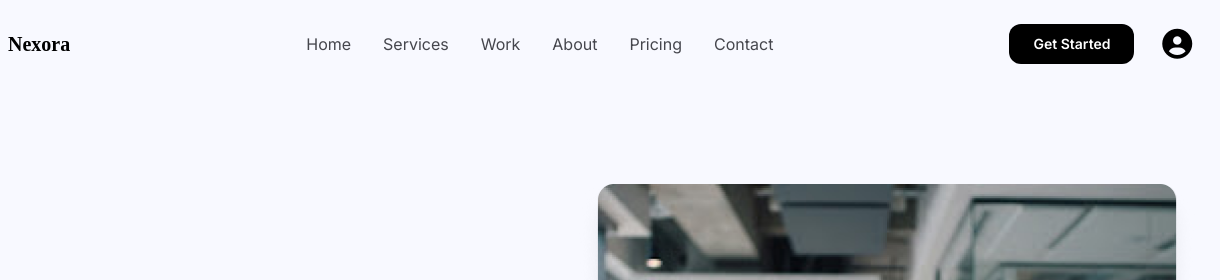
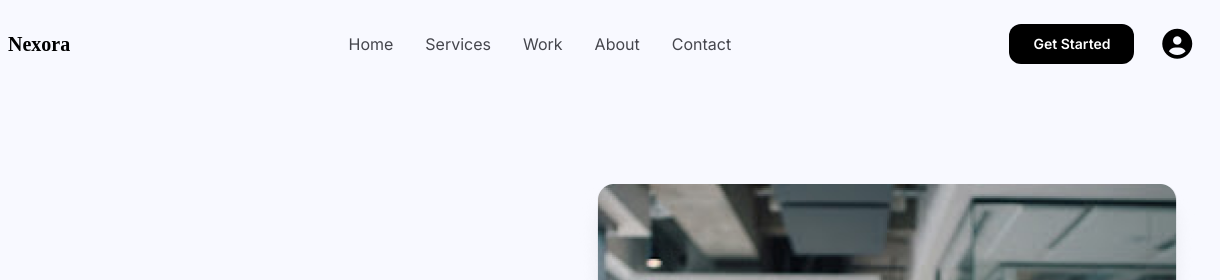
Before and after one commit to emonahmed-dev/CodeOrbit_ResponsiveLandingPage, a website: page index.html in a window 1280 px wide. Shown: the top 280 px of the page, 60-1280 px from the left. Drawn offline with Linux system fonts and the light colour scheme; a web font is replaced by a local one.

Commit message:
final code

```diff
--- a/index.html
+++ b/index.html
@@ -18,18 +18,17 @@
 
 <body>
   <header class="max-w-7xl mx-auto">
-    <nav>
+    <nav id="home">
       <div class="flex items-center justify-between gap-3 py-6 md:px-6 px-3 cursor-pointer">
         <img src="./assets/Nexora Logo.png" alt="logo" />
         <h2 class="font-bold text-xl">Nexora</h2>
       </div>
       <ul class="hidden lg:flex items-center justify-center gap-8">
-        <li>Home</li>
-        <li>Services</li>
-        <li>Work</li>
-        <li>About</li>
-        <li>Pricing</li>
-        <li>Contact</li>
+        <li> <a href="#home"></a> Home</li>
+        <li> <a href="#services"></a> Services</li>
+        <li> <a href="#work"></a> Work</li>
+        <li> <a href="#about"></a> About</li>
+        <li> <a href="#contact"></a> Contact</li>
       </ul>
       <div class="hidden lg:flex items-center justify-between gap-6 py-6 md:px-6 px-3">
         <button class="bg-black text-white py-2.5 px-6 rounded-xl text-sm font-semibold cursor-pointer">
@@ -75,9 +74,7 @@
       <a href="#about">About</a>
     </li>
 
-    <li>
-      <a href="#pricing">Pricing</a>
-    </li>
+
 
     <li>
       <a href="#contact">Contact</a>
```
Also changed, not shown: style.css.
